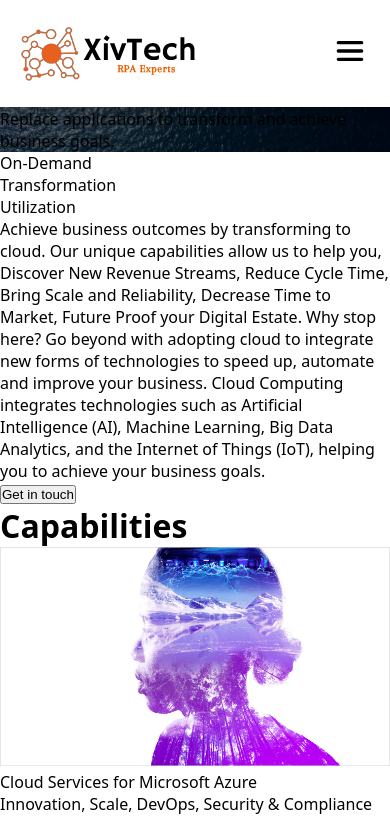
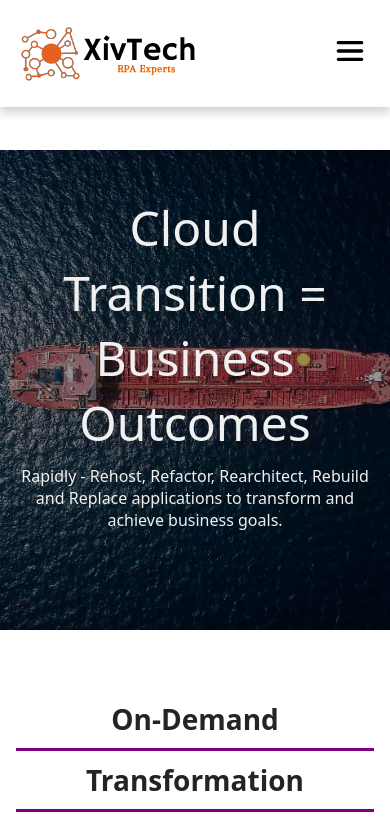
Before and after one commit to bekossy/XivTech-clone, a React (Vite) app: page /cloud in a window 390 px wide. Shown: the top 818 px of the page. Built offline with nearby package versions, Linux system fonts and the light colour scheme.

Commit message:
mobile responsive styles

```diff
--- a/src/index.css
+++ b/src/index.css
@@ -76,7 +76,7 @@ section {
   transition: all 0.3s ease-in-out;
 }
 .navBtns a:hover {
-  color: blue;
+  color: #2272fb;
 }
 .navBtns img {
   width: 25px;
@@ -87,16 +87,16 @@ section {
 .navBtn {
   padding: 13px 30px;
   background-color: #fff;
-  border: 2px solid blue;
+  border: 2px solid #2272fb;
   border-radius: 5px;
-  color: blue;
+  color: #2272fb;
   font-size: 18px;
   cursor: pointer;
   transition: all 0.3s ease-in-out;
   margin-left: 30px;
 }
 .navBtn:hover {
-  background-color: blue;
+  background-color: #2272fb;
   color: #fff;
 }
 
@@ -123,7 +123,7 @@ section {
 
 /* Process */
 .process {
-  background-color: #000;
+  background-color: #202226;
   position: relative;
   color: #fff;
 }
@@ -137,6 +137,7 @@ section {
 
 .process section > p {
   margin-bottom: 20px;
+  color: #959595;
 }
 
 .align {
@@ -174,6 +175,9 @@ section {
 }
 .expertise p {
   margin-bottom: 10px;
+}
+.expertise > p {
+  color: #959595;
 }
 .expertiseText {
   max-width: 600px;
@@ -237,6 +241,10 @@ section {
 .collabTitle h1 {
   font-size: 48px;
   font-weight: 600;
+  color: #212529;
+}
+.collabTitle > p {
+  color: #212529;
 }
 
 .collabTitle a {
@@ -262,7 +270,7 @@ section {
   width: 500px;
 }
 
-.collaborate section > button {
+.btn {
   color: #fff;
   background-color: #000;
   padding: 13px 40px;
@@ -272,7 +280,7 @@ section {
   cursor: pointer;
   transition: all 0.3s ease-in-out;
 }
-.collaborate section > button:hover {
+.btn:hover {
   background-color: #fff;
   color: #000;
 }
@@ -329,7 +337,98 @@ footer > p {
   font-size: 18px;
 }
 
+.templateInfo {
+  max-width: 1100px;
+  margin: 50px auto;
+  width: 100%;
+  text-align: center;
+}
+.templateInfo > p {
+  line-height: 1.5;
+  margin: 50px 0;
+}
+
+.templatebg {
+  min-height: 480px;
+  width: 100%;
+  color: #fff;
+  margin: 150px 0 60px;
+  text-align: center;
+  padding: 20px;
+}
+.templatebg h1 {
+  margin-top: 25px;
+  margin-bottom: 10px;
+  font-size: 48px;
+  font-weight: 100;
+  color: #f0f0f0;
+}
+.templatebg p {
+  font-weight: 100;
+  color: #f0f0f0;
+}
+
+.tempInfoTitle {
+  display: flex;
+  align-items: center;
+  justify-content: center;
+  margin-bottom: 30px;
+}
+.tempInfoTitle p {
+  font-size: 28px;
+  font-weight: 900;
+  padding: 5px 50px;
+  color: #212529;
+}
+.templateInfo > P {
+  color: #566066;
+  padding: 20px;
+}
+.tempInfoTitle p:nth-of-type(2) {
+  border-left: 3px solid purple;
+  border-right: 3px solid purple;
+}
+
+.capabilities {
+  margin: 50px auto;
+  max-width: 1100px;
+}
+.capabilities h1 {
+  font-size: 36px;
+  color: #212529;
+}
+.cards {
+  display: flex;
+  flex-wrap: wrap;
+}
+.card {
+  max-width: 350px;
+  border-radius: 10px;
+  border: 1px solid rgba(0, 0, 0, 0.125);
+  margin: 30px 15px;
+  cursor: pointer;
+}
+.cardText {
+  padding: 20px;
+}
+.cardText p {
+  margin-bottom: 10px;
+  color: #007bff;
+}
+
 @media screen and (max-width: 770px) {
+  .tempInfoTitle {
+    flex-direction: column;
+  }
+  .tempInfoTitle p {
+    padding: 10px 70px;
+  }
+  .tempInfoTitle p:nth-of-type(2) {
+    border-top: 3px solid purple;
+    border-bottom: 3px solid purple;
+    border-left: none;
+    border-right: none;
+  }
   .footerOpts {
     flex-direction: column;
   }
```
